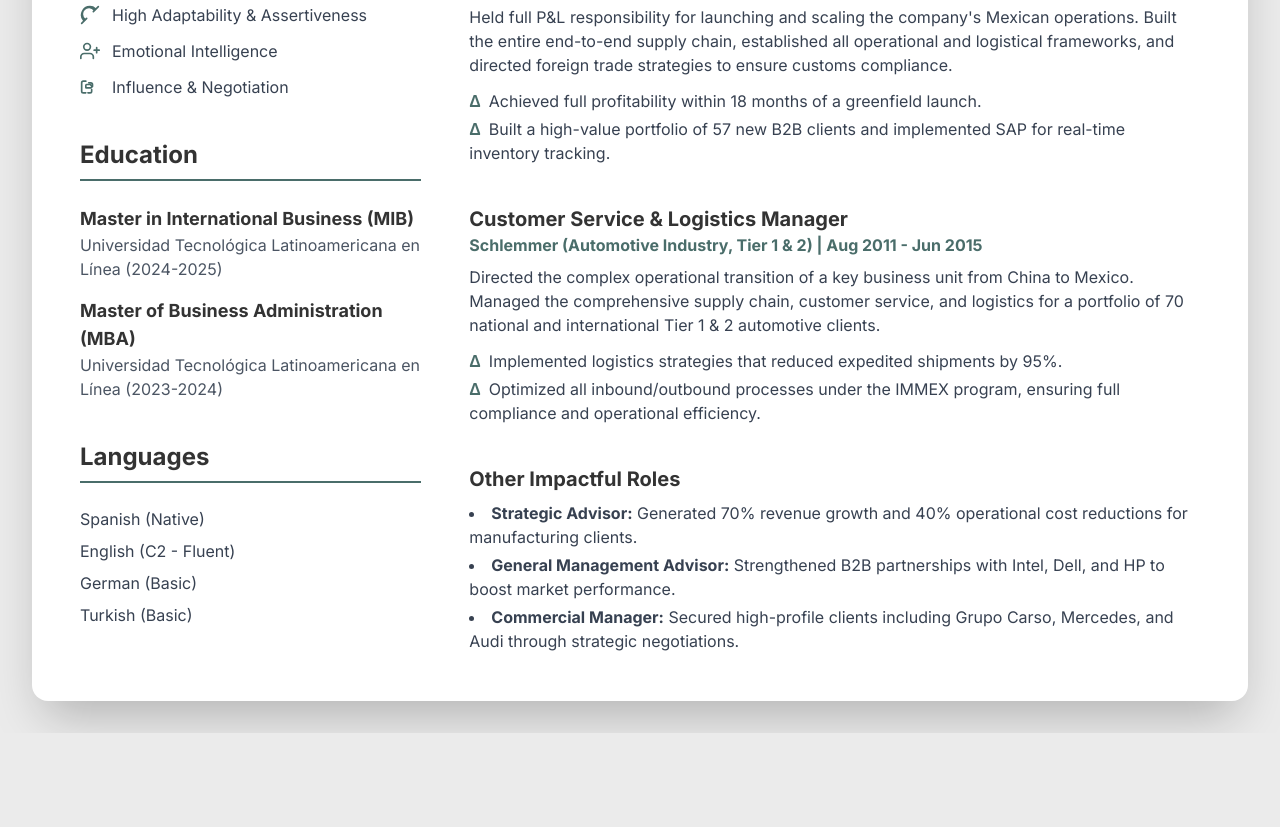
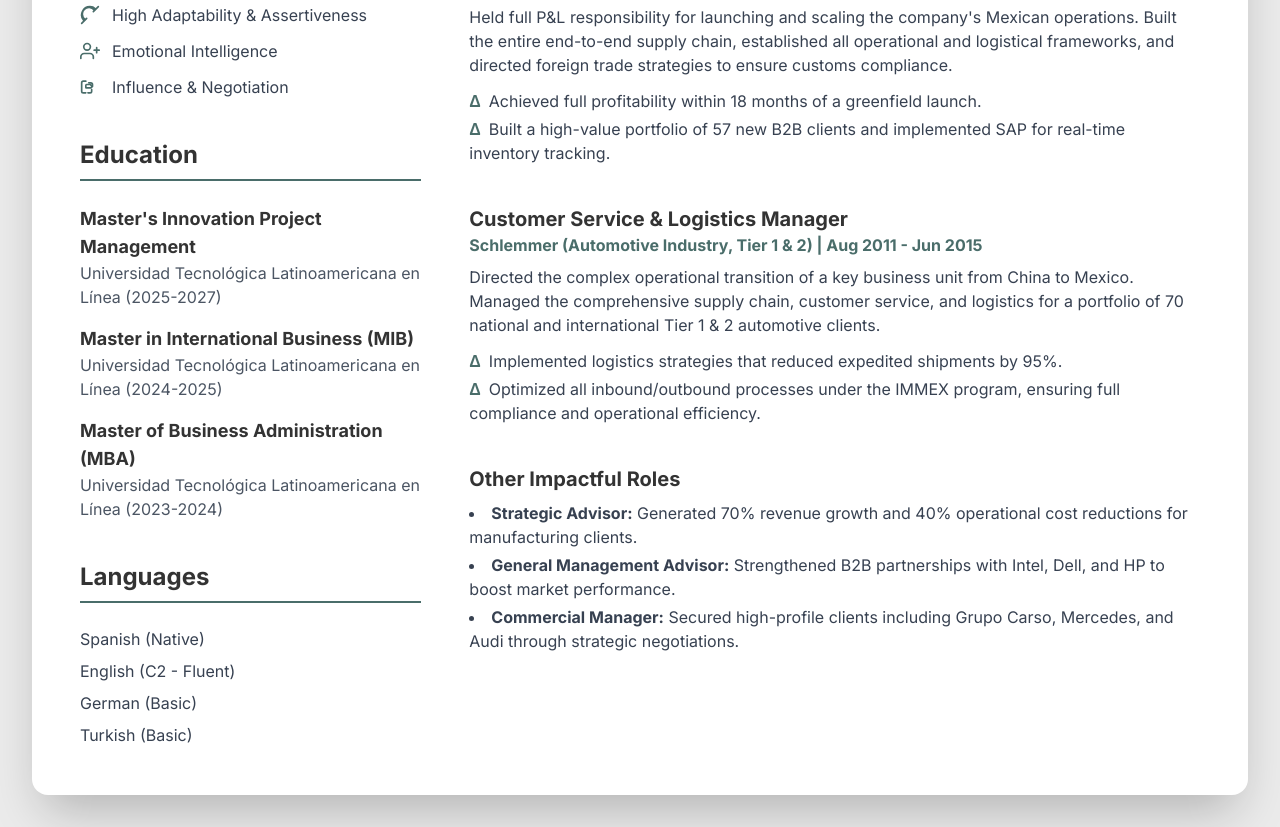
Before and after one commit to paocarvajal/Paola-Carvajal-CV, a plain HTML site: page index.html in a window 1280 px wide. Shown: the part 1302-2129 px from the top of the page. Before the commit the page ends 2035 px from the top, so only its background shows below. Drawn offline with nearby package versions, Linux system fonts and the light colour scheme.

Commit message:
Add files via upload
upload file and commit changes

```diff
--- a/index.html
+++ b/index.html
@@ -39,7 +39,6 @@
     <div class="container mx-auto p-4 sm:p-8">
         <div class="bg-white shadow-2xl rounded-2xl p-8 md:p-12 overflow-hidden">
 
-            <!-- Header -->
             <header class="text-center mb-8">
                 <h1 class="text-5xl md:text-6xl font-extrabold text-[#333333] tracking-tight">PAOLA CARVAJAL</h1>
                 <p class="text-xl md:text-2xl font-semibold mt-2" style="color: #4A6D6A;">Senior Supply Chain & Operations Executive</p>
@@ -63,14 +62,12 @@
                 </div>
             </header>
 
-            <!-- Professional Summary -->
             <section class="mb-8">
                 <p class="text-center text-lg text-gray-700 max-w-4xl mx-auto">
                     Dynamic and results-driven senior executive with a robust 18-year track record in high-level management. My expertise lies in architecting and optimizing end-to-end supply chains and leading operational development for premier Fortune 500 companies within the demanding automotive and manufacturing industries. I specialize in delivering tangible financial results, including cost reductions up to 40% and revenue growth of 70%, by scaling complex international operations under USMCA/NAFTA regulations. Scrum Certified.
                 </p>
             </section>
 
-            <!-- Banner de Competencias -->
             <section class="mb-12 -mx-8 md:-mx-12">
                 <div style="background-color: #4A6D6A;" class="py-6 px-8 md:px-12">
                     <ul class="flex flex-wrap justify-center text-center text-white font-semibold text-lg leading-relaxed">
@@ -85,7 +82,6 @@
                 </div>
             </section>
 
-            <!-- Key Achievements Infographic -->
             <section class="mb-12">
                 <h2 class="text-3xl font-bold text-center mb-8 text-[#333333]">Key Achievements</h2>
                 <div class="grid grid-cols-1 sm:grid-cols-2 lg:grid-cols-4 gap-6">
@@ -108,10 +104,8 @@
                 </div>
             </section>
 
-            <!-- Experience & Education -->
             <div class="grid grid-cols-1 md:grid-cols-3 gap-12">
 
-                <!-- Left Column: Skills & Education -->
                 <aside class="md:col-span-1">
                     <section class="mb-10">
                         <h3 class="text-2xl font-bold section-title text-[#333333]">Areas of Expertise</h3>
@@ -139,6 +133,10 @@
                         <h3 class="text-2xl font-bold section-title text-[#333333]">Education</h3>
                         <div class="space-y-4 text-gray-700">
                             <div>
+                                <h4 class="font-bold text-lg text-[#333333]">Master's Innovation Project Management</h4>
+                                <p class="text-gray-600">Universidad Tecnológica Latinoamericana en Línea (2025-2027)</p>
+                            </div>
+                            <div>
                                 <h4 class="font-bold text-lg text-[#333333]">Master in International Business (MIB)</h4>
                                 <p class="text-gray-600">Universidad Tecnológica Latinoamericana en Línea (2024-2025)</p>
                             </div>
@@ -160,7 +158,6 @@
                     </section>
                 </aside>
 
-                <!-- Right Column: Professional Experience -->
                 <main class="md:col-span-2">
                     <h2 class="text-3xl font-bold section-title text-[#333333]">Professional Experience</h2>
                     <div class="space-y-10">
```
